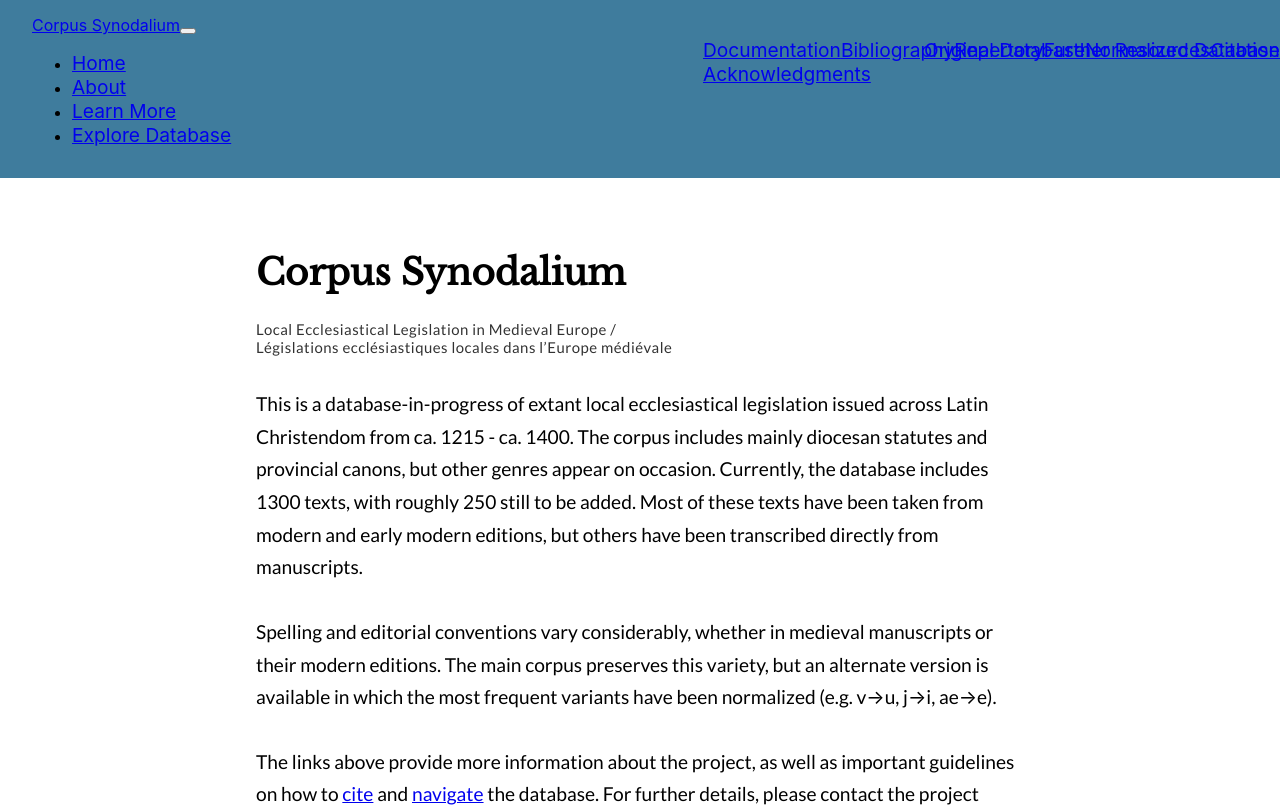
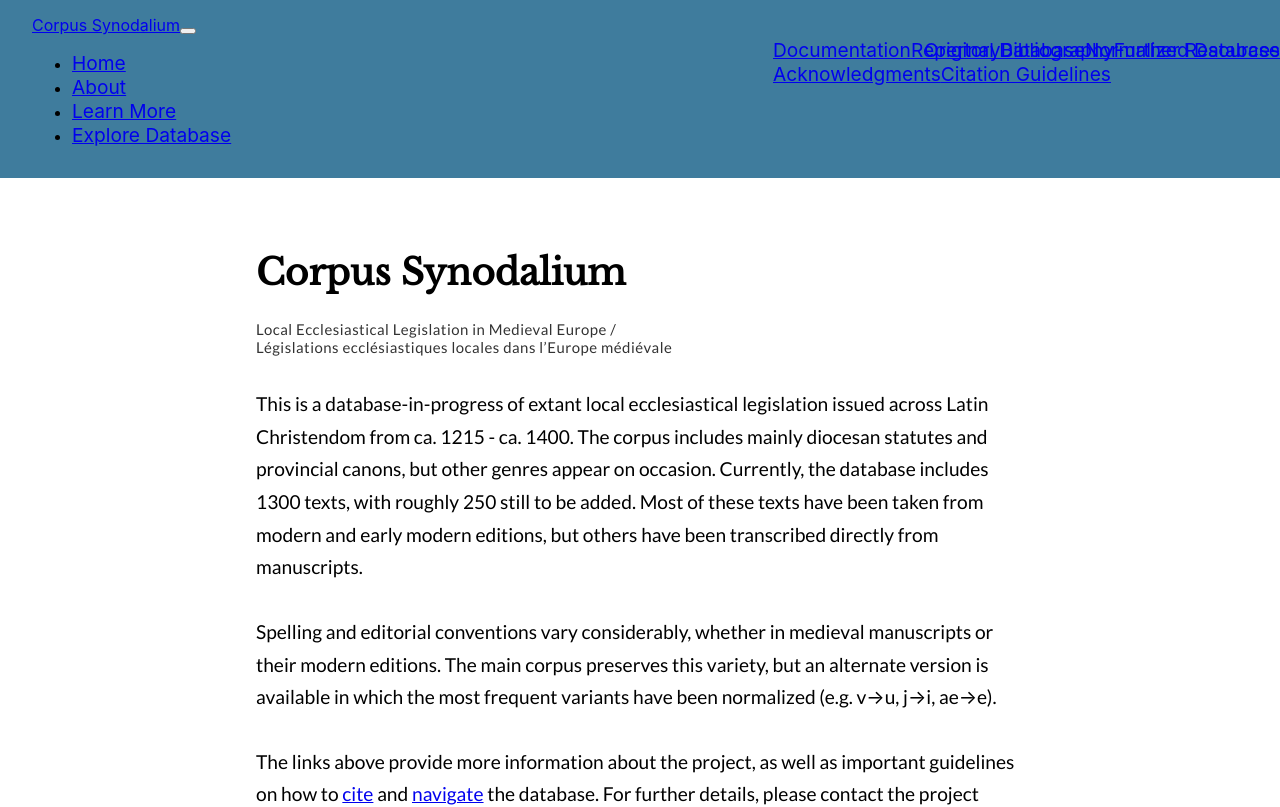
Before and after one commit to corpus-synodalium/corpus-synodalium.com, a Next.js app: page / in a window 1280 px wide. Shown: the top 807 px of the page. Built offline with nearby package versions, Linux system fonts and the light colour scheme.

Commit message:
Update links order in nav bar dropdown

```diff
--- a/components/nav.js
+++ b/components/nav.js
@@ -48,22 +48,18 @@ export const NavBar = () => {
                                 <a className="dropdown-item">Documentation</a>
                             </Link>
 
+                            <Link href="/repertory">
+                                <a className="dropdown-item">Repertory</a>
+                            </Link>
+
                             <Link href="/bibliography">
                                 <a className="dropdown-item">Bibliography</a>
-                            </Link>
-
-                            <Link href="/repertory">
-                                <a className="dropdown-item">Repertory</a>
                             </Link>
 
                             <Link href="/further_resources">
                                 <a className="dropdown-item">
                                     Further Resources
                                 </a>
-                            </Link>
-
-                            <Link href="/citation">
-                                <a className="dropdown-item">Citation</a>
                             </Link>
 
                             <div className="dropdown-divider"></div>
@@ -74,6 +70,12 @@ export const NavBar = () => {
                                     href="./pages/acknowledgment.html"
                                 >
                                     Acknowledgments
+                                </a>
+                            </Link>
+
+                            <Link href="/citation">
+                                <a className="dropdown-item">
+                                    Citation Guidelines
                                 </a>
                             </Link>
                         </div>
```
